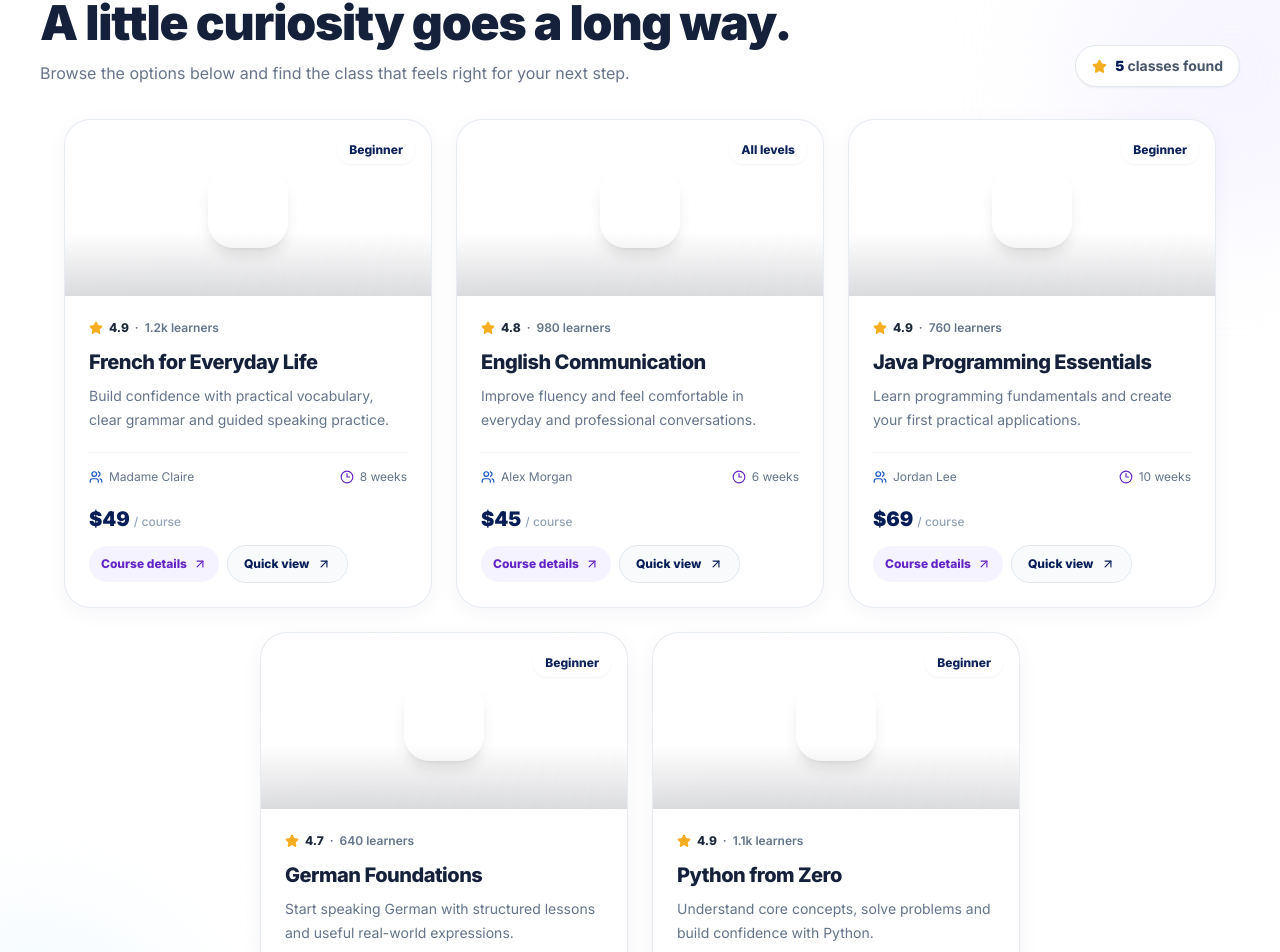
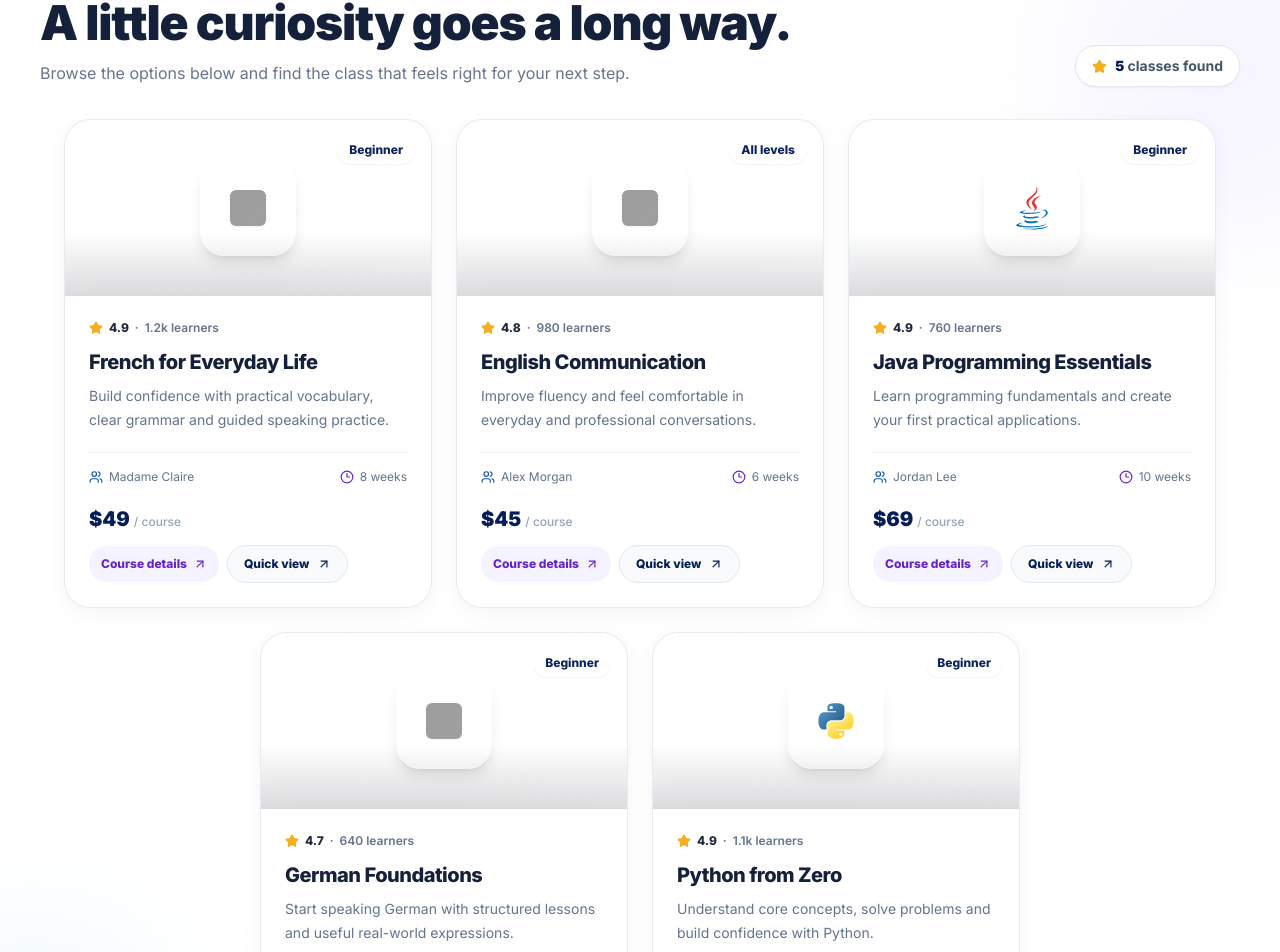
Before and after one commit to chamod-lakshitha/elevora-academy, a Next.js app: page /classes in a window 1280 px wide. Shown: the part 1048-2000 px from the top of the page. Built offline with nearby package versions, Linux system fonts and the light colour scheme; no server answers; grey boxes are pictures that could not be loaded.

Commit message:
Use consistent course icons in classes catalogue cards

```diff
--- a/components/CourseCard.tsx
+++ b/components/CourseCard.tsx
@@ -5,6 +5,7 @@ import { ArrowUpRight, Clock3, Star, Users } from 'lucide-react';
 import type { Course } from '@/lib/data';
 import Link from 'next/link';
 import { courseSlug } from '@/lib/seo';
+import CourseIcon from '@/components/CourseIcon';
 
 export default function CourseCard({ course, onQuickView }: { course: Course; onQuickView?: (course: Course) => void }) {
   return (
@@ -19,13 +20,13 @@ export default function CourseCard({ course, onQuickView }: { course: Course; on
         <div aria-hidden="true" className="absolute -bottom-20 -left-10 h-48 w-48 rounded-full border border-white/20 transition-transform duration-700 group-hover:-translate-x-2 group-hover:-translate-y-2 group-hover:-rotate-12" />
         <span className="absolute left-4 top-4 rounded-full border border-white/20 bg-white/15 px-3 py-1.5 text-xs font-bold text-white backdrop-blur-md">{course.category}</span>
         <span className="absolute right-4 top-4 rounded-full bg-white px-3 py-1.5 text-xs font-extrabold text-brand-navy shadow-sm">{course.level}</span>
-        <motion.span
-          className="relative flex h-20 w-20 items-center justify-center rounded-[1.6rem] border border-white/30 bg-white/15 text-2xl font-black text-white shadow-lg backdrop-blur-md"
-          whileHover={{ rotate: 5, scale: 1.08 }}
+        <motion.div
+          className="relative"
+          whileHover={{ rotate: 5, scale: 1.06 }}
           transition={{ type: 'spring', stiffness: 300, damping: 18 }}
         >
-          {course.icon}
-        </motion.span>
+          <CourseIcon icon={course.icon} size="hero" />
+        </motion.div>
         <div aria-hidden="true" className="pointer-events-none absolute inset-x-0 bottom-0 h-16 bg-gradient-to-t from-slate-950/15 to-transparent" />
       </div>
 
```
